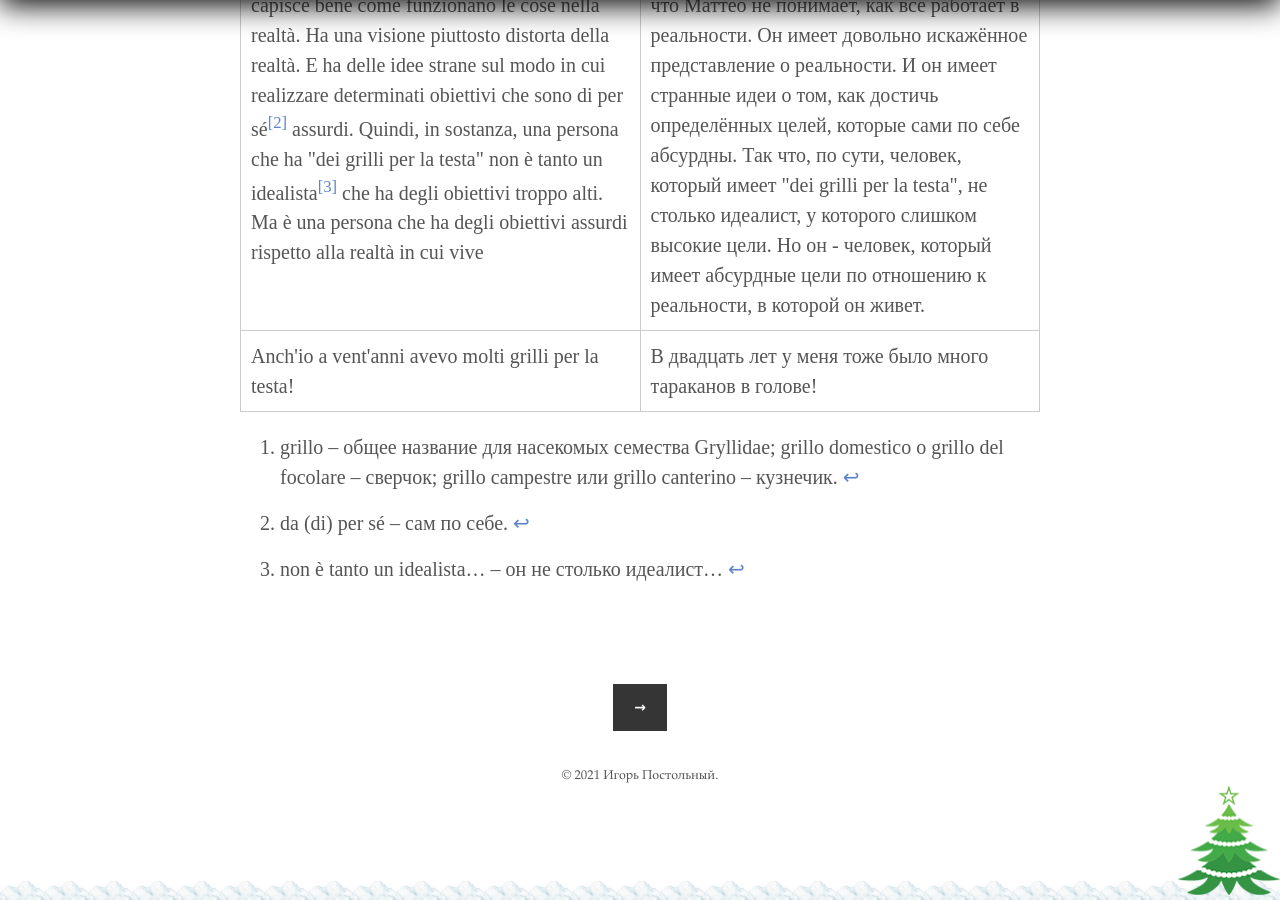
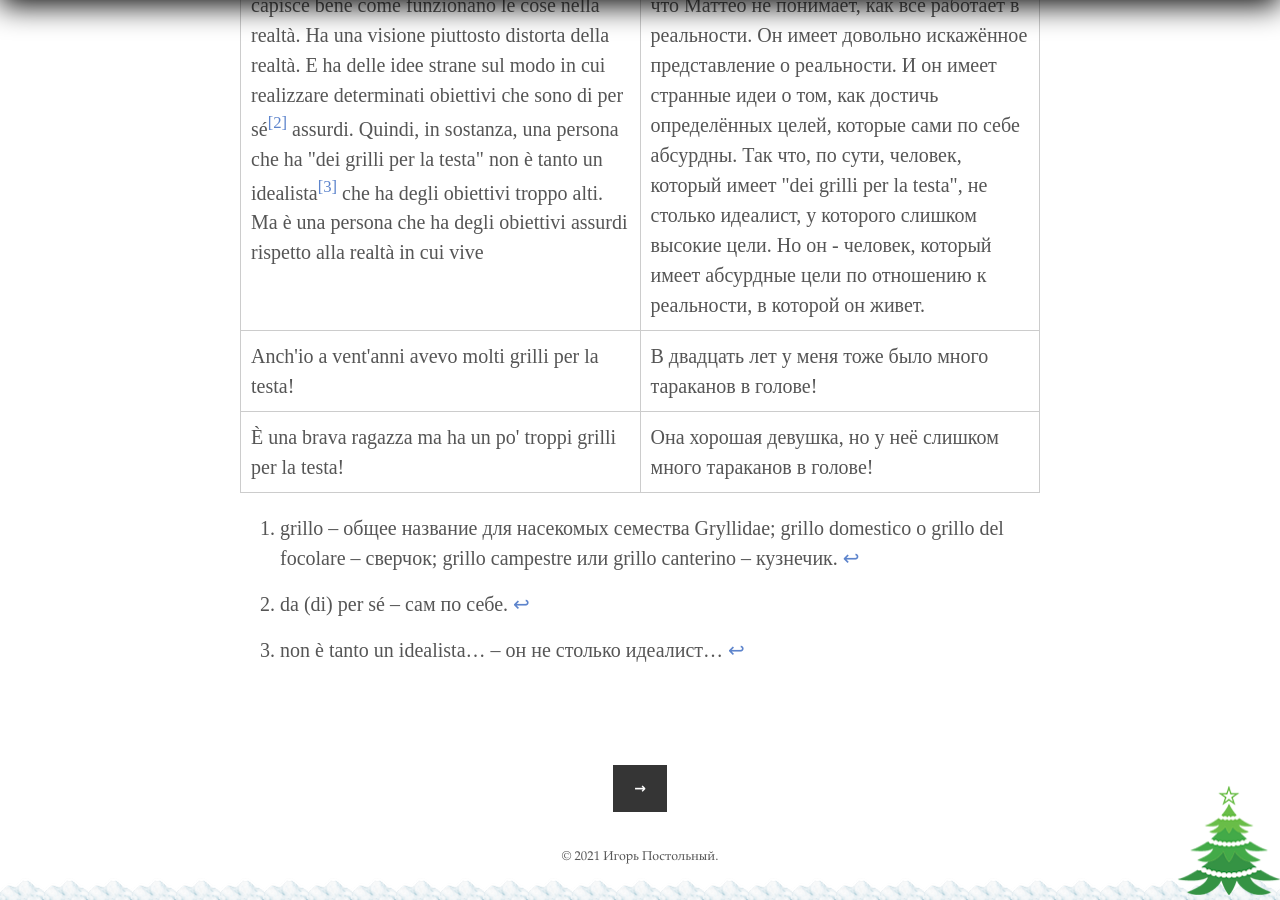
Before and after one commit to postolny/postolny.github.io, a Jekyll site: the page built from _posts/2021-06-20-avere-grilli-per-la-testa.md, in a window 1280 px wide and 900 px high, scrolled down 1467 px. Built offline with Jekyll 4.4.1, drawn with Linux system fonts in a browser that asks for light colours.

Commit message:
Add files via upload

```diff
--- a/_posts/2021-06-20-avere-grilli-per-la-testa.md
+++ b/_posts/2021-06-20-avere-grilli-per-la-testa.md
@@ -30,6 +30,7 @@ avere i grilli[^1] per la testa; avere dei grilli per la testa; avere dei grilli
 |avere i grilli (per la testa)|капризничать, выкаблучиваться|
 |Quindi, in sostanza, se dico: Matteo ha troppi grilli per la testa. Oppure: Matteo ha dei grilli per la testa. Voglio dire che Matteo non capisce bene come funzionano le cose nella realtà. Ha una visione piuttosto distorta della realtà. E ha delle idee strane sul modo in cui realizzare determinati obiettivi che sono di per sé[^2] assurdi. Quindi, in sostanza, una persona che ha "dei grilli per la testa" non è tanto un idealista[^3] che ha degli obiettivi troppo alti. Ma è una persona che ha degli obiettivi assurdi rispetto alla realtà in cui vive|Поэтому, по сути, если я скажу: "Matteo ha troppi grilli per la testa". Или же: "Matteo ha dei grilli per la testa". Этим я хочу сказать, что Маттео не понимает, как всё работает в реальности. Он имеет довольно искажённое представление о реальности. И он имеет странные идеи о том, как достичь определённых целей, которые сами по себе абсурдны. Так что, по сути, человек, который имеет "dei grilli per la testa", не столько идеалист, у которого слишком высокие цели. Но он - человек, который имеет абсурдные цели по отношению к реальности, в которой он живет.|
 |Anch'io a vent'anni avevo molti grilli per la testa!|В двадцать лет у меня тоже было много тараканов в голове!|
+|È una brava ragazza ma ha un po' troppi grilli per la testa!|Она хорошая девушка, но у неё слишком много тараканов в голове!|
 
 [^1]: grillo – общее название для насекомых семества Gryllidae; grillo domestico o grillo del focolare – сверчок; grillo campestre или grillo canterino – кузнечик.
 
```
